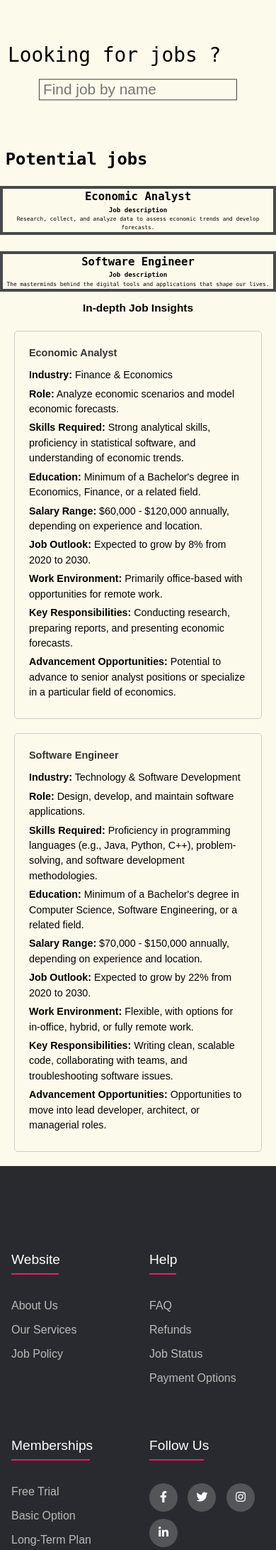
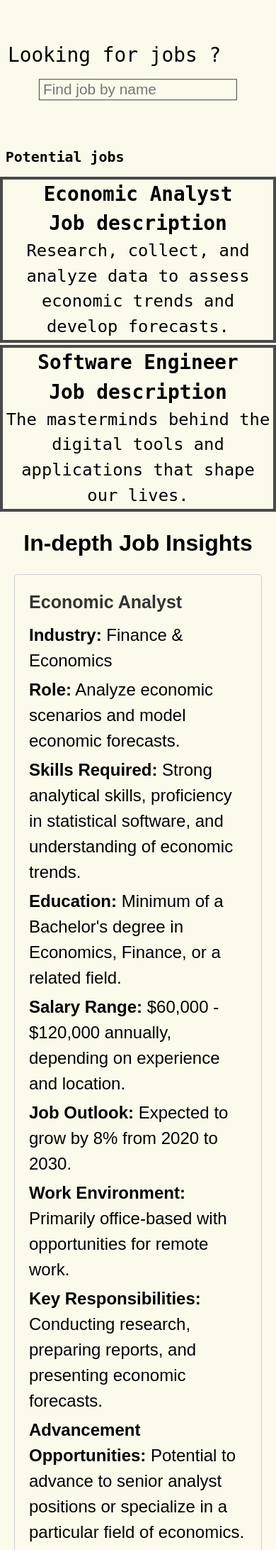
Before and after one commit to Hallelujah5/web-asm1, a PHP site: page /jobs.html in a window 390 px wide. Shown: the part 106-2290 px from the top of the page at 71% size. Run offline with PHP 8.4, Linux system fonts and the light colour scheme.

Commit message:
trying for responsive

```diff
--- a/index.html
+++ b/index.html
@@ -20,7 +20,7 @@
       <nav id="nav-for-desktop">
         <!-- Main navigation bar -->
         <div class="col12 s-col12 col" style="display: block">
-          <div id="main-nav" class="col7 s-col7 col">
+          <div id="main-nav" class="col9 s-col9 col">
             <a href="index.html"><img src="images/logo.png" alt="job-hunting-icon" /></a>
             <ul>
               <li>
@@ -38,7 +38,7 @@
             </ul>
           </div>
           <!-- Sub navigation bar  -->
-          <div id="sub-nav" class="col5 s-col5 col">
+          <div id="sub-nav" class="col2 s-col2 col">
             <ul>
               <li>
                 <a
--- a/jobs.html
+++ b/jobs.html
@@ -18,7 +18,7 @@
   <nav id="nav-for-desktop">
     <!-- Main navigation bar -->
     <div class="col12 s-col12 col" style="display: block">
-      <div id="main-nav" class="col7 s-col7 col">
+      <div id="main-nav" class="col9 s-col9 col">
         <a href="index.html"><img src="images/logo.png" alt="job-hunting-icon" /></a>
         <ul>
           <li>
@@ -36,7 +36,7 @@
         </ul>
       </div>
       <!-- Sub navigation bar  -->
-      <div id="sub-nav" class="col5 s-col5 col">
+      <div id="sub-nav" class="col2 s-col2 col">
         <ul>
           <li>
             <a
@@ -84,20 +84,20 @@
 
     <section class="col12 s-col12 col" id="categories">
       <div class="col12 s-col12 col" style="display: block;">
-        <h1 id="main-header" class="typing-demo col2 s-col2 col" style="font-size: calc(2vw + 1em);">
+        <h1 id="main-header" class="typing-demo col2 s-col2 col">
           Potential jobs
         </h1>
       </div>
-      <div class="col12 s-col12 col cate" id="grid_view" >
+      <div class="col12 s-col12 col" id="grid_view" >
         <div class="button hover col5 job-category" style="text-align: center;">
-          <strong style="font-size: calc(2vw + 1em);">Economic Analyst</strong> <br>
-          <img  src="./images/svg/economic-investment-svgrepo-com.svg" alt="" class="svg" style="width: calc(10vw + 5em); margin-top: 20px;">
+          <strong>Economic Analyst</strong> <br>
+          <img  src="./images/svg/economic-investment-svgrepo-com.svg" alt="" class="svg">
           <h3>Job description</h3>
           <p>Research, collect, and analyze data to assess economic trends and develop forecasts.</p>
         </div>
         <div class="button hover col5 job-category" style="text-align: center;">
-          <strong style="font-size: calc(2vw + 1em);">Software Engineer</strong> <br>
-          <img  src="./images/svg/computer-code-solid-svgrepo-com.svg" alt="" class="svg" style="width: calc(10vw + 5em); margin-top: 20px;">
+          <strong>Software Engineer</strong> <br>
+          <img  src="./images/svg/computer-code-solid-svgrepo-com.svg" alt="" class="svg">
           <h3>Job description</h3>
           <p>The masterminds behind the digital tools and applications that shape our lives. </p>
         </div>
@@ -108,35 +108,34 @@
     <!-- Job insight -->
 
     <section class="col12 s-col12 col" id="job-details">
-      <h1 style="text-align: center; font-size: calc(1.5vw + 0.6em);">In-depth Job Insights</h1>
+      <h1>In-depth Job Insights</h1>
 
-    <div class="job-detail">
-      <div class="job-detail" style="margin: 20px; padding: 20px; border: 1px solid #ccc; border-radius: 5px; font-size: calc(1.2vw + 0.6em);">
+      <div class="job-detail">
         <h2 style="color: #333; margin-bottom: 10px; font-size: calc(1.5vw + 0.6em);">Economic Analyst</h2>
         <ul style="list-style-type: none; padding: 0;">
-          <li style="margin-bottom: 5px;"><strong>Industry:</strong> Finance & Economics</li>
-          <li style="margin-bottom: 5px;"><strong>Role:</strong> Analyze economic scenarios and model economic forecasts.</li>
-          <li style="margin-bottom: 5px;"><strong>Skills Required:</strong> Strong analytical skills, proficiency in statistical software, and understanding of economic trends.</li>
-          <li style="margin-bottom: 5px;"><strong>Education:</strong> Minimum of a Bachelor's degree in Economics, Finance, or a related field.</li>
-          <li style="margin-bottom: 5px;"><strong>Salary Range:</strong> $60,000 - $120,000 annually, depending on experience and location.</li>
-          <li style="margin-bottom: 5px;"><strong>Job Outlook:</strong> Expected to grow by 8% from 2020 to 2030.</li>
-          <li style="margin-bottom: 5px;"><strong>Work Environment:</strong> Primarily office-based with opportunities for remote work.</li>
-          <li style="margin-bottom: 5px;"><strong>Key Responsibilities:</strong> Conducting research, preparing reports, and presenting economic forecasts.</li>
-          <li style="margin-bottom: 5px;"><strong>Advancement Opportunities:</strong> Potential to advance to senior analyst positions or specialize in a particular field of economics.</li>
+          <li><strong>Industry:</strong> Finance & Economics</li>
+          <li><strong>Role:</strong> Analyze economic scenarios and model economic forecasts.</li>
+          <li><strong>Skills Required:</strong> Strong analytical skills, proficiency in statistical software, and understanding of economic trends.</li>
+          <li><strong>Education:</strong> Minimum of a Bachelor's degree in Economics, Finance, or a related field.</li>
+          <li><strong>Salary Range:</strong> $60,000 - $120,000 annually, depending on experience and location.</li>
+          <li><strong>Job Outlook:</strong> Expected to grow by 8% from 2020 to 2030.</li>
+          <li><strong>Work Environment:</strong> Primarily office-based with opportunities for remote work.</li>
+          <li><strong>Key Responsibilities:</strong> Conducting research, preparing reports, and presenting economic forecasts.</li>
+          <li><strong>Advancement Opportunities:</strong> Potential to advance to senior analyst positions or specialize in a particular field of economics.</li>
         </ul>
       </div>
-      <div class="job-detail" style="margin: 20px; padding: 20px; border: 1px solid #ccc; border-radius: 5px; font-size: calc(1.2vw + 0.6em);">
+      <div class="job-detail">
         <h2 style="color: #333; margin-bottom: 10px; font-size: calc(1.5vw + 0.6em);">Software Engineer</h2>
         <ul style="list-style-type: none; padding: 0;">
-          <li style="margin-bottom: 5px;"><strong>Industry:</strong> Technology & Software Development</li>
-          <li style="margin-bottom: 5px;"><strong>Role:</strong> Design, develop, and maintain software applications.</li>
-          <li style="margin-bottom: 5px;"><strong>Skills Required:</strong> Proficiency in programming languages (e.g., Java, Python, C++), problem-solving, and software development methodologies.</li>
-          <li style="margin-bottom: 5px;"><strong>Education:</strong> Minimum of a Bachelor's degree in Computer Science, Software Engineering, or a related field.</li>
-          <li style="margin-bottom: 5px;"><strong>Salary Range:</strong> $70,000 - $150,000 annually, depending on experience and location.</li>
-          <li style="margin-bottom: 5px;"><strong>Job Outlook:</strong> Expected to grow by 22% from 2020 to 2030.</li>
-          <li style="margin-bottom: 5px;"><strong>Work Environment:</strong> Flexible, with options for in-office, hybrid, or fully remote work.</li>
-          <li style="margin-bottom: 5px;"><strong>Key Responsibilities:</strong> Writing clean, scalable code, collaborating with teams, and troubleshooting software issues.</li>
-          <li style="margin-bottom: 5px;"><strong>Advancement Opportunities:</strong> Opportunities to move into lead developer, architect, or managerial roles.</li>
+          <li><strong>Industry:</strong> Technology & Software Development</li>
+          <li><strong>Role:</strong> Design, develop, and maintain software applications.</li>
+          <li><strong>Skills Required:</strong> Proficiency in programming languages (e.g., Java, Python, C++), problem-solving, and software development methodologies.</li>
+          <li><strong>Education:</strong> Minimum of a Bachelor's degree in Computer Science, Software Engineering, or a related field.</li>
+          <li><strong>Salary Range:</strong> $70,000 - $150,000 annually, depending on experience and location.</li>
+          <li><strong>Job Outlook:</strong> Expected to grow by 22% from 2020 to 2030.</li>
+          <li><strong>Work Environment:</strong> Flexible, with options for in-office, hybrid, or fully remote work.</li>
+          <li><strong>Key Responsibilities:</strong> Writing clean, scalable code, collaborating with teams, and troubleshooting software issues.</li>
+          <li><strong>Advancement Opportunities:</strong> Opportunities to move into lead developer, architect, or managerial roles.</li>
         </ul>
       </div>
     </section>
--- a/styles/style.css
+++ b/styles/style.css
@@ -27,6 +27,7 @@ ul {
   margin-bottom: 2vw;
   display: flex;
 }
+
 #nav-for-tablet {
   display: none;
 }
@@ -83,7 +84,7 @@ body {
 #main-nav li a {
   /*Designing the navigation bar*/
   display: block;
-  font-size: 1vw;
+  font-size: calc(1vw + 0.4em);
   color: rgb(0, 0, 0);
   text-align: center;
   padding: 0.7vw 0.7vw;
@@ -373,7 +374,43 @@ ul {
   font-size: 0.8vw;
 }
 
-/* Media only part */
+#categories div h1 {
+  font-size: calc(1vw + 1em);
+}
+
+#grid_view div {
+  margin-left: 4.165%;
+}
+
+.job-category strong {
+  font-size: calc(1vw + 1em);
+}
+.job-category img {
+  width: calc(10vw + 5em);
+  margin-top: 20px;
+}
+
+#job-details h1{
+  font-size: 2rem;
+  text-align: center;
+  margin-top: 20px;
+}
+
+#job-details .job-detail {
+  margin: 20px;
+  padding: 20px;
+  border: 1px solid #ccc;
+  border-radius: 5px;
+  font-size: 2rem;
+}
+
+#job-details .job-detail ul li {
+  margin-bottom: 5px;
+  font-size: 1.5rem;
+}
+
+
+/* Media only begin from this part */
 
 @media (max-width: 574px) {
   .footer-co {
@@ -385,9 +422,14 @@ ul {
   #nav-for-tablet {
     display: block;
   }
-  #grid_view button {
+  .button {
+    font-size: calc(2vw + 1em);
+  }
+  #grid_view .button {
     margin: 0;
+    margin-top: 1vw;
   }
+
   .box {
     margin-top: 5%;
   }
@@ -411,9 +453,7 @@ ul {
     margin: 2vw;
   }
 
-
   @media only screen and (max-width: 743px) {
-    /*   Responsive design */
     .container-about {
       flex-direction: column;
       text-align: center;
@@ -425,7 +465,6 @@ ul {
     }
   }
 
-  /*responsive*/
   @media (max-width: 767px) {
     .footer-co {
       width: 50%;
@@ -437,5 +476,4 @@ ul {
       margin-bottom: 3vw;
     }
   }
-
 }
```
